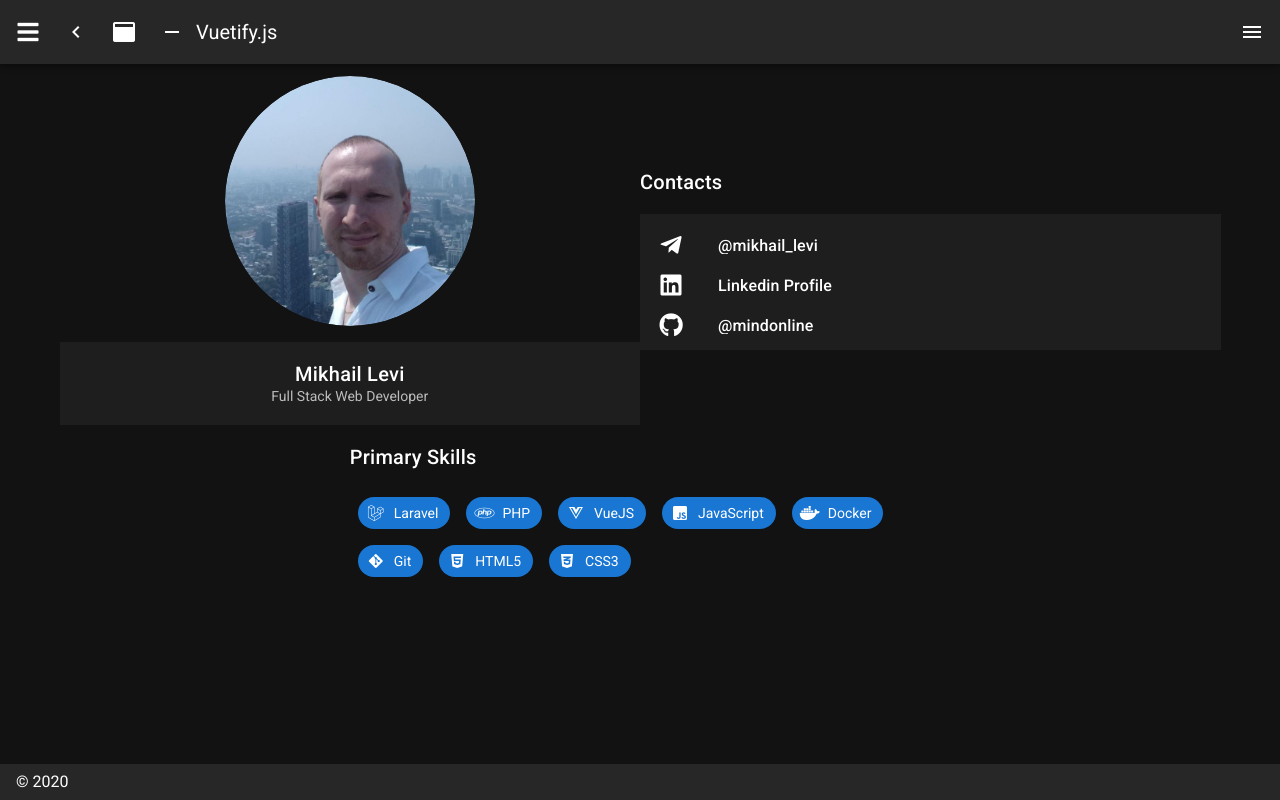
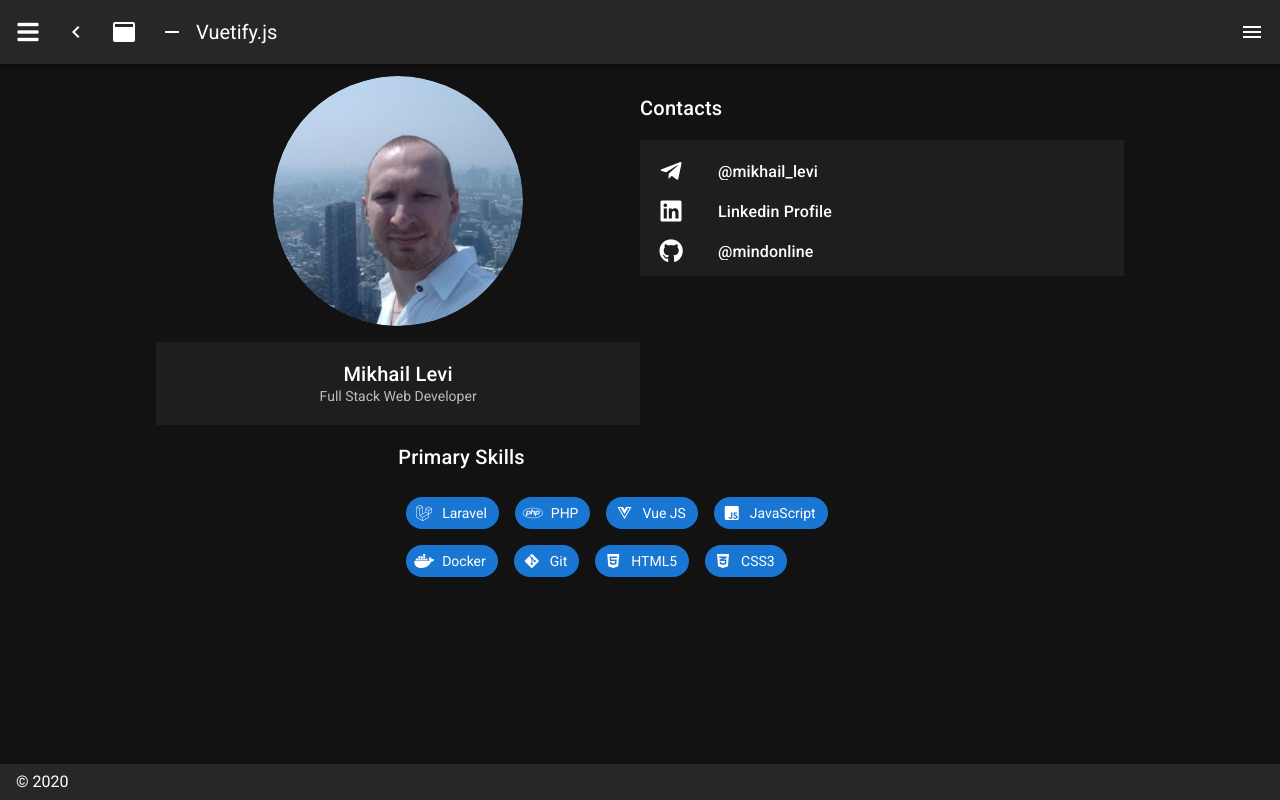
Before and after one commit to mindonline/mindonline, a Nuxt app: page / in a window 1280 px wide. Built offline with nearby package versions, Linux system fonts and the light colour scheme.

Commit message:
improvement: SkillsBadges component with Vuex integration

```diff
--- a/pages/index.vue
+++ b/pages/index.vue
@@ -1,6 +1,6 @@
 <template>
-  <v-layout wrap justify-center align-center>
-    <v-flex xs12 md6 class="text-center">
+  <v-layout wrap justify-center align-start>
+    <v-flex xs12 md5 class="text-center">
       <v-avatar size="250px" class="mb-4">
         <img
           src="photos/mikhail-levi-bkk-2020.jpg"
@@ -19,7 +19,7 @@
         </v-list-item>
       </v-list>
     </v-flex>
-    <v-flex xs12 md6>
+    <v-flex xs12 md5>
       <div class="title mt-4 mb-4">
         Contacts
       </div>
@@ -62,96 +62,20 @@
         </v-list-item>
       </v-list>
     </v-flex>
-    <v-flex xs12 md6>
+    <v-flex xs12 md5>
       <div class="title mt-4 mb-4">
         Primary Skills
       </div>
       <div>
-        <v-chip
-          class="ma-2"
-          color="primary"
-          text-color="white"
-        >
-          <v-avatar left>
-            <v-icon small>fab fa-laravel</v-icon>
-          </v-avatar>
-          Laravel
-        </v-chip>
-        <v-chip
-          class="ma-2"
-          color="primary"
-          text-color="white"
-        >
-          <v-avatar left>
-            <v-icon small>fab fa-php</v-icon>
-          </v-avatar>
-          PHP
-        </v-chip>
-        <v-chip
-          class="ma-2"
-          color="primary"
-          text-color="white"
-        >
-          <v-avatar left>
-            <v-icon small>fab fa-vuejs</v-icon>
-          </v-avatar>
-          VueJS
-        </v-chip>
-        <v-chip
-          class="ma-2"
-          color="primary"
-          text-color="white"
-        >
-          <v-avatar left>
-            <v-icon small>fab fa-js-square</v-icon>
-          </v-avatar>
-          JavaScript
-        </v-chip>
-        <v-chip
-          class="ma-2"
-          color="primary"
-          text-color="white"
-        >
-          <v-avatar left>
-            <v-icon small>fab fa-docker</v-icon>
-          </v-avatar>
-          Docker
-        </v-chip>
-        <v-chip
-          class="ma-2"
-          color="primary"
-          text-color="white"
-        >
-          <v-avatar left>
-            <v-icon small>fab fa-git-alt</v-icon>
-          </v-avatar>
-          Git
-        </v-chip>
-        <v-chip
-          class="ma-2"
-          color="primary"
-          text-color="white"
-        >
-          <v-avatar left>
-            <v-icon small>fab fa-html5</v-icon>
-          </v-avatar>
-          HTML5
-        </v-chip>
-        <v-chip
-          class="ma-2"
-          color="primary"
-          text-color="white"
-        >
-          <v-avatar left>
-            <v-icon small>fab fa-css3-alt</v-icon>
-          </v-avatar>
-          CSS3
-        </v-chip>
+        <skills-badges :input="$store.state.primarySkills" />
       </div>
     </v-flex>
   </v-layout>
 </template>
 
 <script>
-  export default {}
+  import SkillsBadges from '../components/SkillsBadges'
+  export default {
+    components: { SkillsBadges }
+  }
 </script>
```
